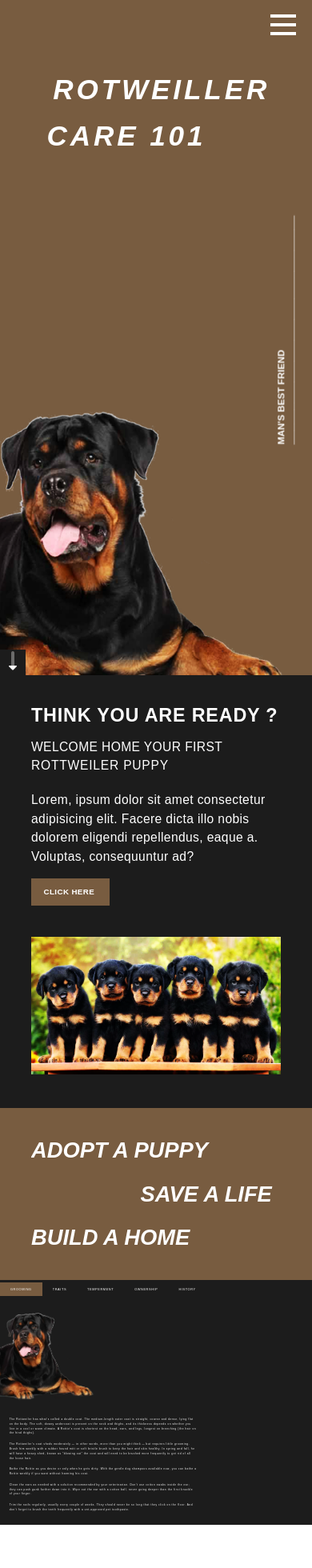
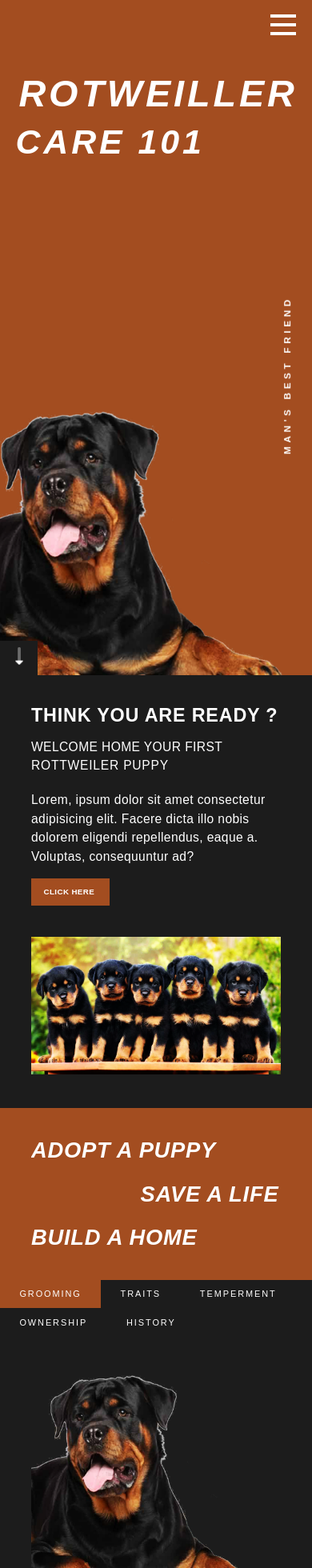
Before and after one commit to Zeus540/Rottweiler-V2, a React (Create React App) app: page / in a window 390 px wide. Shown: the top 1960 px of the page at 80% size. Before the commit the page ends 1906 px from the top, so only its background shows below. Built offline with nearby package versions, Linux system fonts and the light colour scheme.

Commit message:
added new style

```diff
--- a/src/components/Header.jsx
+++ b/src/components/Header.jsx
@@ -23,11 +23,11 @@ export class Header extends Component {
      </div>
 
      <div className="Relative SideText" data-aos='slide-left' >
-       <h1>MAN'S BEST FRIEND <span>_________________________________</span></h1>
+       <h1>MAN'S BEST FRIEND</h1>
    </div>
 
      <div className="DogImgHolder Relative">
-       <img src={Dog} className="Dog" alt="logo" data-aos='slide-right' />
+       <img src={Dog} className="Dog" alt="logo"  />
      </div>
 
      <div className="Absolute Scroll " >
--- a/src/components/Navbar.jsx
+++ b/src/components/Navbar.jsx
@@ -3,7 +3,7 @@ import styled from 'styled-components';
 import Burger from './Burger';
 
 const Nav = styled.nav`
-background-color: #785c40;
+background-color: #a34d20;
   padding: 0 0px;
   display: flex;
   font-family:arial;
@@ -13,7 +13,7 @@ background-color: #785c40;
   z-index:10000;
   width:100%;
   @media (max-width: 425px) {
-    background:#997d4f;
+    background:#a34d20;
     height: 0px;
   }
   .logo {
--- a/src/scss/App.scss
+++ b/src/scss/App.scss
@@ -27,15 +27,16 @@
 
 /* Track */
 ::-webkit-scrollbar-track {
-  background: #785c40;
+  background: #a34d20;
+
 }
 
 /* Handle */
 ::-webkit-scrollbar-thumb {
-  background: white;
+  background: #1c1c1c;
 }
 
 /* Handle on hover */
 ::-webkit-scrollbar-thumb:hover {
-  background: #555;
+  background: white;
 }
--- a/src/scss/_header.scss
+++ b/src/scss/_header.scss
@@ -1,6 +1,6 @@
 
 .App-header {
-    background: #785c40;
+    background: #a34d20;
     align-items: center;
     justify-content: center;
     font-size: calc(10px + 2vmin);
@@ -8,7 +8,7 @@
     overflow: hidden;
     height: 47vw;
   @media (min-width:1px) and (max-width:426px) {
-    background: #785c40;
+    background: #a34d20;
     align-items: center;
     justify-content: center;
     font-size: calc(10px + 2vmin);
@@ -28,10 +28,10 @@ font-family: arial;
 overflow: hidden;
 font-size: 8vw;
 @media (min-width:1px) and (max-width:426px) {
-  left: 17vw;
-    top: 24vw;
-    font-size: 9vw;
-    letter-spacing: 1vw;
+  left: 6vw;
+  top: 24vw;
+  font-size: 12vw;
+  letter-spacing: 1vw;
 }
 .Heading1{
   font-weight: bold;
@@ -47,9 +47,9 @@ font-size: 8vw;
   overflow: hidden;
   font-size: 8vw;
   @media (min-width:1px) and (max-width:426px) {
-    left: 15vw;
-    top: 29vw;
-    font-size: 9vw;
+    left: 5vw;
+    top: 27vw;
+    font-size: 11vw;
     letter-spacing: 1vw;
   }
   .Heading2{
@@ -63,7 +63,7 @@ font-size: 8vw;
 
 .DogImgHolder{
   width: 35vw;
-  bottom: 1.8vw;
+  bottom: -0.1vw;
   @media (min-width:1px) and (max-width:426px) {
     width: 100vw;
     left: -29px;
@@ -80,19 +80,24 @@ font-size: 8vw;
   text-transform: uppercase;
   right: -47vw;
   top: -25vw;
-  font-size: 1.3vw;
+  font-size: 1.2vw;
   font-weight: bold;
   font-family: arial;
+  letter-spacing: 0.1vw;
   @media (min-width:1px) and (max-width:426px) {
     width: 100vw;
     left: 42vw;
     top: 70vw;
     position: relative;
     font-size: 3vw;
+    letter-spacing: 1.2vw;
   }
   h1{
     transform: rotateZ(-90deg);
     position: relative;
+    @media (min-width:1px) and (max-width:426px) {
+
+    }
     span{
       position: relative;
       top: -0.9vw;
@@ -106,7 +111,11 @@ font-size: 8vw;
 .Scroll{
   bottom: 0vw;
   background: #1c1c1c;
-  padding: 0.5vw 1vw;
+  padding: 1vw 1vw;
+  padding-bottom: 0vw;
+  @media (min-width:1px) and (max-width:426px) {
+    padding: 2vw 3vw;
+  }
 }
 
 
--- a/src/scss/_message.scss
+++ b/src/scss/_message.scss
@@ -1,5 +1,5 @@
 .MessageHolder{
-    background-color:#785c40;
+    background-color:#a34d20;
     height: 55vw;
     font-family: arial;
     font-weight: bold;
@@ -11,6 +11,7 @@
         overflow: hidden;
         left: 10vw;
         top: 10vw;
+        letter-spacing: 0.2vw;
         h1{
             font-size: 7vw;
         }
@@ -20,6 +21,7 @@
         overflow: hidden;
         left: 45vw;
         top: 17vw;
+        letter-spacing: 0.2vw;
         h2{
             font-size: 7vw;
         }
@@ -29,6 +31,7 @@
         overflow: hidden;
         top: 24vw;
         left: 10vw;
+        letter-spacing: 0.2vw;
         h3{
             font-size: 7vw;
         }
--- a/src/scss/_navbar.scss
+++ b/src/scss/_navbar.scss
@@ -1,6 +1,6 @@
 
 .Holder{
-background-color: #785c40;
+background-color: #a34d20;
 .List{
   display: flex;
   justify-content: flex-end;
--- a/src/scss/_puppysection.scss
+++ b/src/scss/_puppysection.scss
@@ -55,7 +55,7 @@
             font-weight: bold;
             letter-spacing: 0.1vw;
             border: none;
-            background: #785c40;
+            background: #a34d20;
             color: white;
             font-size: 0.8vw;
             @media (min-width:1px) and (max-width:426px) {
--- a/src/scss/_react-tabs.scss
+++ b/src/scss/_react-tabs.scss
@@ -12,17 +12,22 @@
     border-bottom: none;
     position: relative;
     list-style: none;
-    padding: 6px 12px;
+    padding: 1vw 5vw;
     font-size: 1vw;
     color: white;
     font-family: arial;
     letter-spacing: 0.15vw;
+    @media (min-width:1px) and (max-width:426px) {
+      padding: 3vw 6vw;
+      font-size: 2.8vw;
+      letter-spacing: 0.5vw;
+    }
     cursor: pointer;
 
     &--selected {
 
-    background: #785c40;
-    border-color: #785c40;
+    background: #a34d20;
+    border-color: #a34d20;
 
 
 
@@ -52,6 +57,10 @@
 .LeftTabContainer{
   padding: 3vw 0vw 0vw 0vw;
   width: 30vw;
+  @media (min-width:1px) and (max-width:426px) {
+    width: unset;
+    padding: 10vw;
+  }
   img{
     width: 100%;
   }
@@ -62,17 +71,32 @@
   color: white;
   font-family: arial;
   letter-spacing: 0.15vw;
+  @media (min-width:1px) and (max-width:426px) {
+    width: unset;
+    padding: 0vw 10vw 10vw 10vw;
+  }
   h1{
     font-size:1.5vw;
     margin: 0vw 0vw 0vw 0vw;
-    color: #785c40;
+    color: #a34d20;
     font-weight: bolder;
+    @media (min-width:1px) and (max-width:426px) {
+      width: unset;
+      font-size:5vw;
+      text-transform: uppercase;
+    }
   }
   p{
   padding: 1vw 0vw 1vw 0vw;
   line-height: 1.5vw;
   font-size: 0.8vw;
+  @media (min-width:1px) and (max-width:426px) {
+    font-size: 4vw;
+    line-height: 6vw;
+    width: unset;
+    margin: 4vw 0vw;
 
+  }
   }
 }
 }
```
Also changed, not shown: src/components/Nav.jsx (deleted, +0 -26 lines), 1 other file (tests, documents, lock files or other folders).
